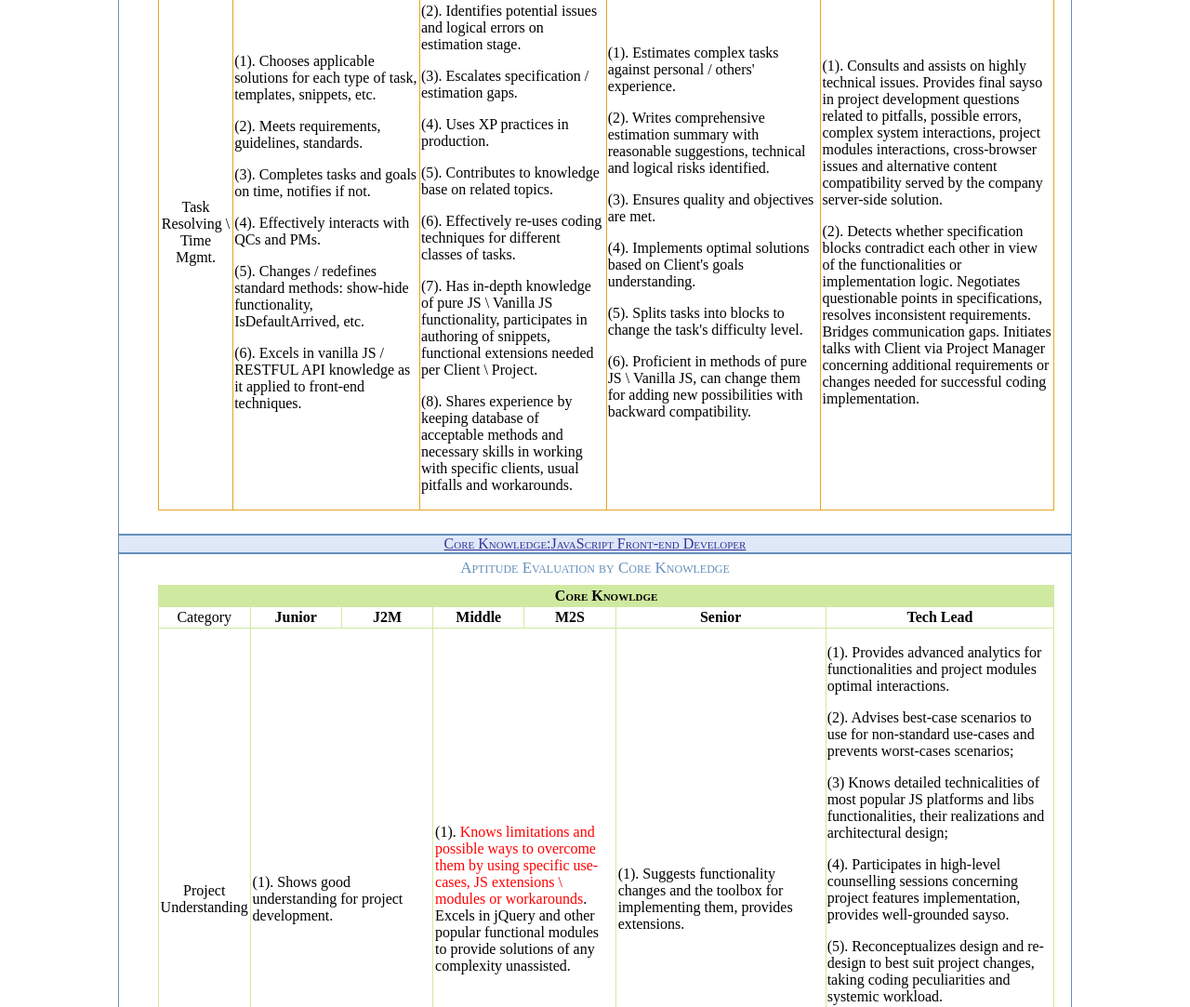
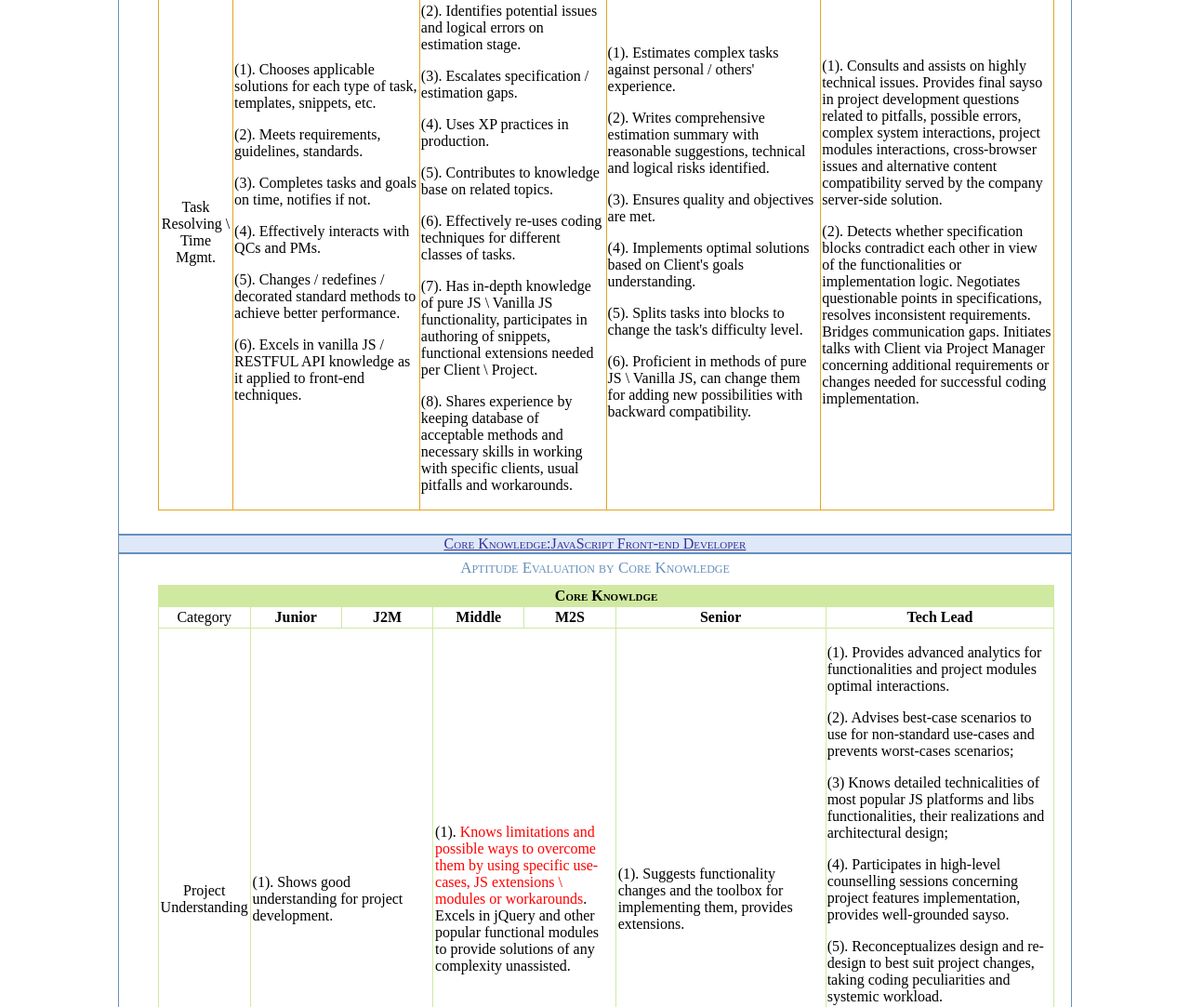
Before and after one commit to GrinchakAndrew/js_competencies_model, a plain HTML site: page index.html in a window 1280 px wide. Shown: the part 1326-2409 px from the top of the page at 93% size. Drawn offline with Linux system fonts and the light colour scheme.

Commit message:
api g changed

```diff
--- a/index.html
+++ b/index.html
@@ -181,7 +181,7 @@
                            <p>
                               <span style="color: #000000;">(4). Effectively interacts with QCs and PMs.</span></p>
                            <p>
-                              <span style="color: #000000;">(5). Changes / redefines standard methods: show-hide functionality, IsDefaultArrived, etc.</span></p>
+                              <span style="color: #000000;">(5). Changes / redefines / decorated standard methods to achieve better performance.</span></p>
                            <p>
                               <span style="color: #000000;">(6). Excels in vanilla JS / RESTFUL API knowledge as it applied to front-end techniques.</span></p>
                         </td>
```
